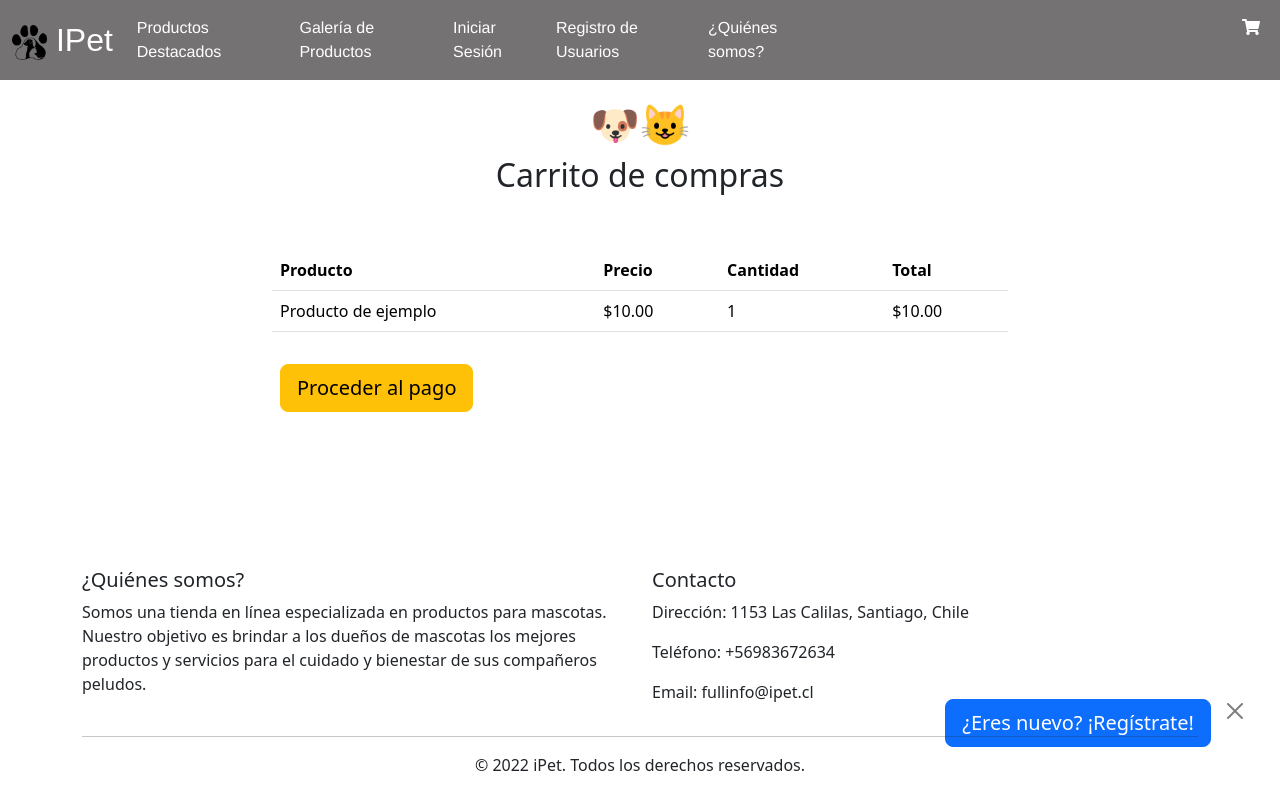
After one commit to RivaulTavara/ipet-webapp-boostrap, a PHP site: page /carrito.html in a window 1280 px wide. The commit adds this page. Run offline with PHP 8.4, Linux system fonts and the light colour scheme.

Commit message:
semi final ctm

```diff
--- /dev/null
+++ b/main/carrito.html
@@ -0,0 +1,114 @@
+<!DOCTYPE html>
+<html lang="es">
+<head>
+    <meta charset="UTF-8">
+    <meta name="viewport" content="width=device-width, initial-scale=1.0">
+    <link href="https://cdn.jsdelivr.net/npm/bootstrap@5.3.3/dist/css/bootstrap.min.css" rel="stylesheet" integrity="sha384-QWTKZyjpPEjISv5WaRU9OFeRpok6YctnYmDr5pNlyT2bRjXh0JMhjY6hW+ALEwIH" crossorigin="anonymous">
+    <link rel="stylesheet" href="https://cdnjs.cloudflare.com/ajax/libs/font-awesome/5.15.3/css/all.min.css">
+    <title>IPet</title>
+    <link rel="stylesheet" href="style.css">
+
+
+  </head>
+<body>
+    <script src="https://cdn.jsdelivr.net/npm/bootstrap@5.3.3/dist/js/bootstrap.bundle.min.js" integrity="sha384-YvpcrYf0tY3lHB60NNkmXc5s9fDVZLESaAA55NDzOxhy9GkcIdslK1eN7N6jIeHz" crossorigin="anonymous"></script>
+    <nav class="navbar navbar-expand-lg navbar-light fixed-top" style="background-color: var(--navbar-color);">
+        <div class="container-fluid">
+          <a class="navbar-brand no-transition" href="main.html" style="font-size: xx-large;">
+            <img src="src/logo.png" alt="IPet" width="35px" height="35px">
+            IPet
+        </a>
+          <button class="navbar-toggler" type="button" data-bs-toggle="collapse" data-bs-target="#navbarNav" aria-controls="navbarNav" aria-expanded="false" aria-label="Toggle navigation">
+            <span class="navbar-toggler-icon"></span>
+          </button>
+          <div class="collapse navbar-collapse" id="navbarNav">
+            <ul class="navbar-nav">
+              <li class="nav-item">
+                <a class="nav-link"  href="main.html#productos" style="font-family: 'Franklin Gothic Medium', 'Arial Narrow', Arial, sans-serif;">Productos Destacados</a>
+              </li>
+              <li class="nav-item">
+                <a class="nav-link" href="main.html#galeria" style="font-family: 'Franklin Gothic Medium', 'Arial Narrow', Arial, sans-serif;">Galería de Productos</a>
+              </li>
+              <li class="nav-item">
+                <a class="nav-link" href="inicioSesion.html" style="font-family: 'Franklin Gothic Medium', 'Arial Narrow', Arial, sans-serif;">Iniciar Sesión</a>
+              <li class="nav-item">
+                <a class="nav-link" href="registro.html" style="font-family: 'Franklin Gothic Medium', 'Arial Narrow', Arial, sans-serif;">Registro de Usuarios</a>
+              </li>
+              <li class="nav-item">
+                <a class="nav-link" href="#pie-pag" style="font-family: 'Franklin Gothic Medium', 'Arial Narrow', Arial, sans-serif;">¿Quiénes somos?</a>
+              </li>
+              <li class="nav-item">
+                <a class="nav-link" href="carrito.html">
+                  <i class="fas fa-shopping-cart" style="list-style: none; padding-left: 400px; "></i>
+                </a>
+              </li>
+              </ul>
+          </div>
+        </div>
+      </nav>
+
+      <div class="form-login" style="margin-top: 100px;">
+        <div class="text-center">
+          <h1>🐶😺</h1>
+          <h2 class="text-center">Carrito de compras</h2>
+        </div>
+      </div>
+      <div class="container" id="registro" style="padding-bottom: 100px;">
+        <div class="d-flex justify-content-center row">
+          <div class="col-md-8">
+            <table class="table mt-5">
+              <thead>
+                <tr>
+                  <th scope="col">Producto</th>
+                  <th scope="col">Precio</th>
+                  <th scope="col">Cantidad</th>
+                  <th scope="col">Total</th>
+                </tr>
+              </thead>
+              <tbody>
+                <tr>
+                  <td>Producto de ejemplo</td>
+                  <td>$10.00</td>
+                  <td>1</td>
+                  <td>$10.00</td>
+                </tr>
+              </tbody>
+            </table>
+            <div class="d-flex flex-row align-items-center mt-4 p-2 bg-white rounded">
+              <button class="btn btn-warning btn-block btn-lg ml-2 pay-button" type="button">Proceder al pago</button>
+            </div>
+          </div>
+        </div>
+      </div>
+      <!--Registro de nuevos usuarios (hypervinculo al archivo registro.html)-->
+      <div class="alert  alert-dismissible fade show" role="alert" style="position: fixed; bottom: 20px; right: 20px;">
+        <a href="registro.html" class="btn btn-primary btn-lg">¿Eres nuevo? ¡Regístrate!</a>
+          <button type="button" class="btn-close" data-bs-dismiss="alert" aria-label="Close"></button>
+        </div>
+
+      <footer id="pie-pag">
+      <div class="container mt-5">
+        <div class="row">
+          <div class="col-md-6">
+            <h5>¿Quiénes somos?</h5>
+            <p>Somos una tienda en línea especializada en productos para mascotas. Nuestro objetivo es brindar a los dueños de mascotas los mejores productos y servicios para el cuidado y bienestar de sus compañeros peludos.</p>
+          </div>
+          <div class="col-md-6">
+            <h5>Contacto</h5>
+            <p>Dirección: 1153 Las Calilas, Santiago, Chile</p>
+            <p>Teléfono: +56983672634</p>
+            <p>Email: fullinfo@ipet.cl</p>
+          </div>
+        </div>
+      </div>
+      <div class="container">
+        <div class="row">
+          <div class="col-md-12">
+            <hr>
+            <p class="text-center">© 2022 iPet. Todos los derechos reservados.</p>
+          </div>
+        </div>
+      </div>
+    </footer>
+</body>
+</html>
--- a/main/registro.html
+++ b/main/registro.html
@@ -4,6 +4,7 @@
     <meta charset="UTF-8">
     <meta name="viewport" content="width=device-width, initial-scale=1.0">
     <link href="https://cdn.jsdelivr.net/npm/bootstrap@5.3.3/dist/css/bootstrap.min.css" rel="stylesheet" integrity="sha384-QWTKZyjpPEjISv5WaRU9OFeRpok6YctnYmDr5pNlyT2bRjXh0JMhjY6hW+ALEwIH" crossorigin="anonymous">
+    <link rel="stylesheet" href="https://cdnjs.cloudflare.com/ajax/libs/font-awesome/5.15.3/css/all.min.css">
     <title>IPet</title>
     <link rel="stylesheet" href="style.css">
   </head>
@@ -34,6 +35,11 @@
               </li>
               <li class="nav-item">
                 <a class="nav-link" href="#pie-pag" style="font-family: 'Franklin Gothic Medium', 'Arial Narrow', Arial, sans-serif;">¿Quiénes somos?</a>
+              </li>
+              <li class="nav-item">
+                <a class="nav-link" href="carrito.html">
+                  <i class="fas fa-shopping-cart" style="list-style: none; padding-left: 400px; "></i>
+                </a>
               </li>
             </ul>
           </div>
--- a/main/style.css
+++ b/main/style.css
@@ -20,7 +20,7 @@
 
 }
 
-.navbar a {
+.navbar a,i {
     color: white;
     text-decoration: none;
     transition: color 0.15s ease-in-out;
@@ -49,3 +49,7 @@
     background-color: #4CAF50;
     transition: background-color 0.3s ease-in-out; /* Slow color transition */
 }
+
+.nav-link:hover i {
+    color: black !important;
+  }
```
Also changed, not shown: main/inicioSesion.html (+7 -1 lines), main/main.html (+24 -10 lines).
